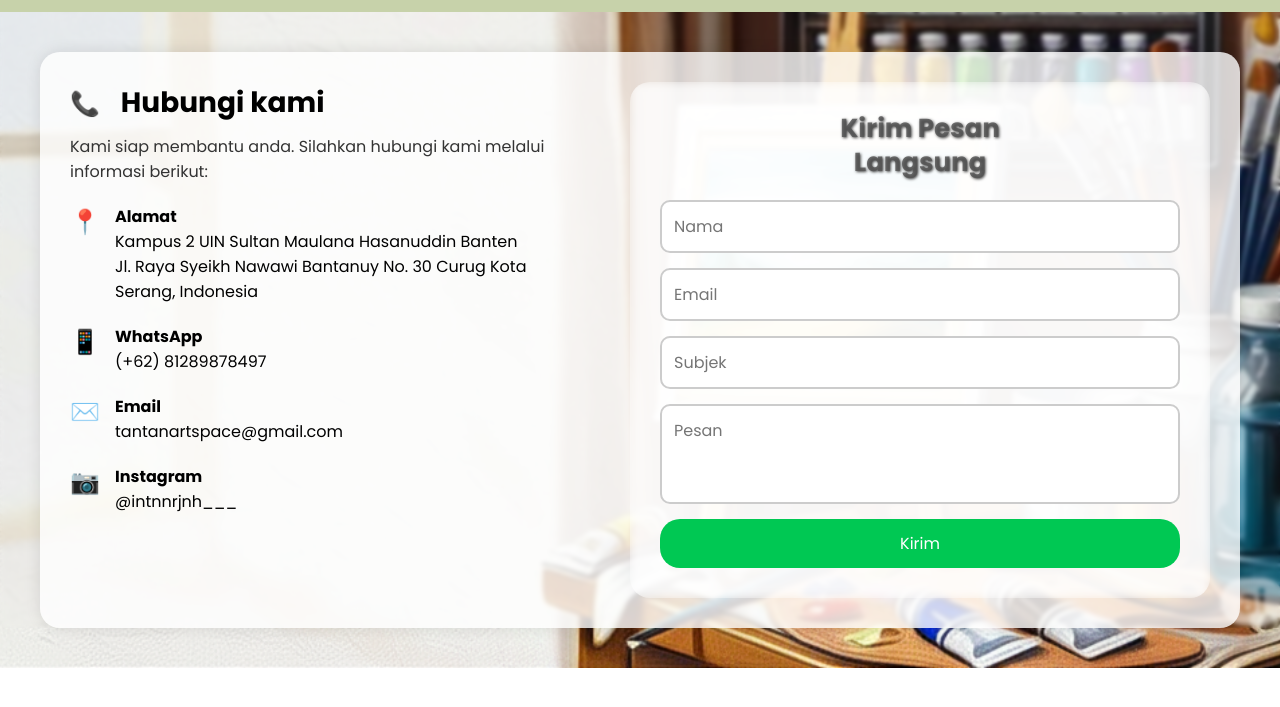
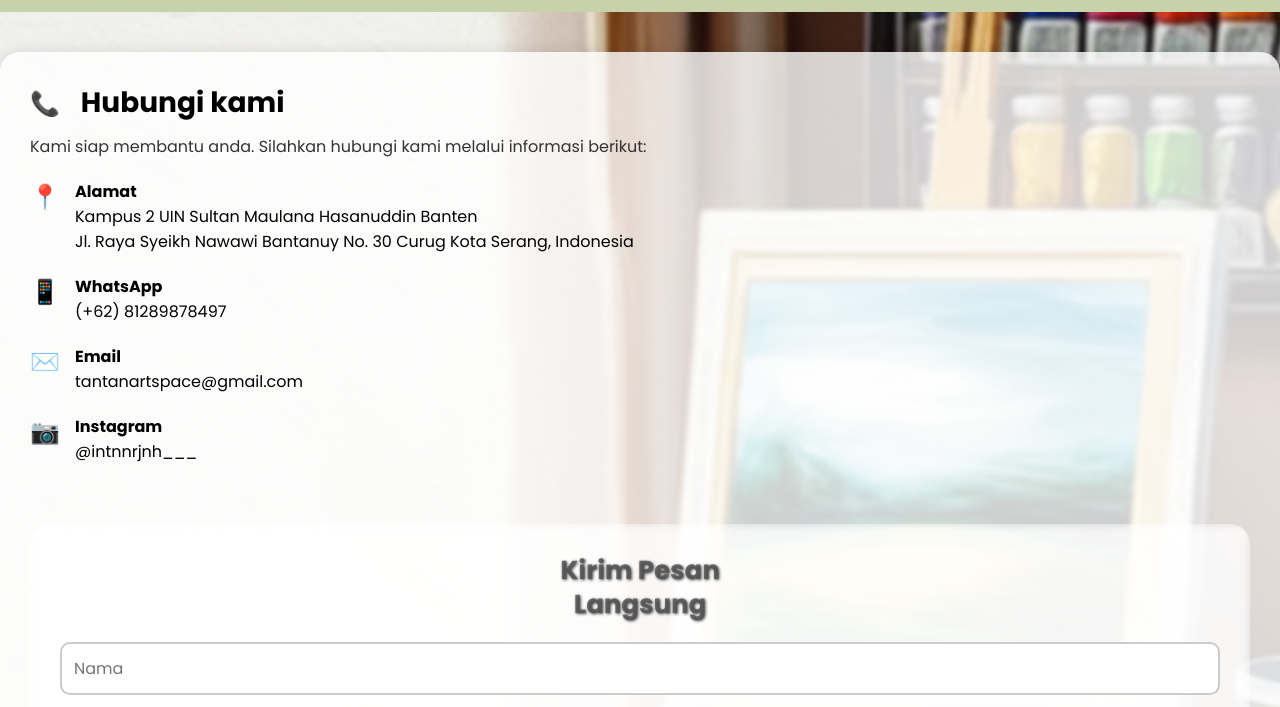
Before and after one commit to Intan3007/Tantan_ArtSpace, a plain HTML site: page contact.html in a window 1280 px wide. Shown: the part 71-778 px from the top of the page. Drawn offline with Linux system fonts and the light colour scheme; a web font is replaced by a local one.

Commit message:
Add files via upload

```diff
--- a/contact.css
+++ b/contact.css
@@ -73,18 +73,19 @@ body {
 
 .container {
   display: flex;
-  justify-content: space-between;
+  flex-direction:column;
   background: rgba(255, 255, 255, 0.8);
   border-radius: 20px;
   padding: 30px;
   gap: 40px;
-  max-width: 1200px;
+  max-width: 800pc;
   margin: 40px auto;
   box-shadow: 0 0 15px rgba(0,0,0,0.1);
 }
 
 .contact-info {
   flex: 1;
+  width: 100%;
 }
 
 .contact-info h1 {
@@ -119,6 +120,7 @@ body {
   padding: 30px;
   backdrop-filter: blur(5px);
   background: transparent;
+  width: 100%;
 }
 
 .form-container h2 {
```
